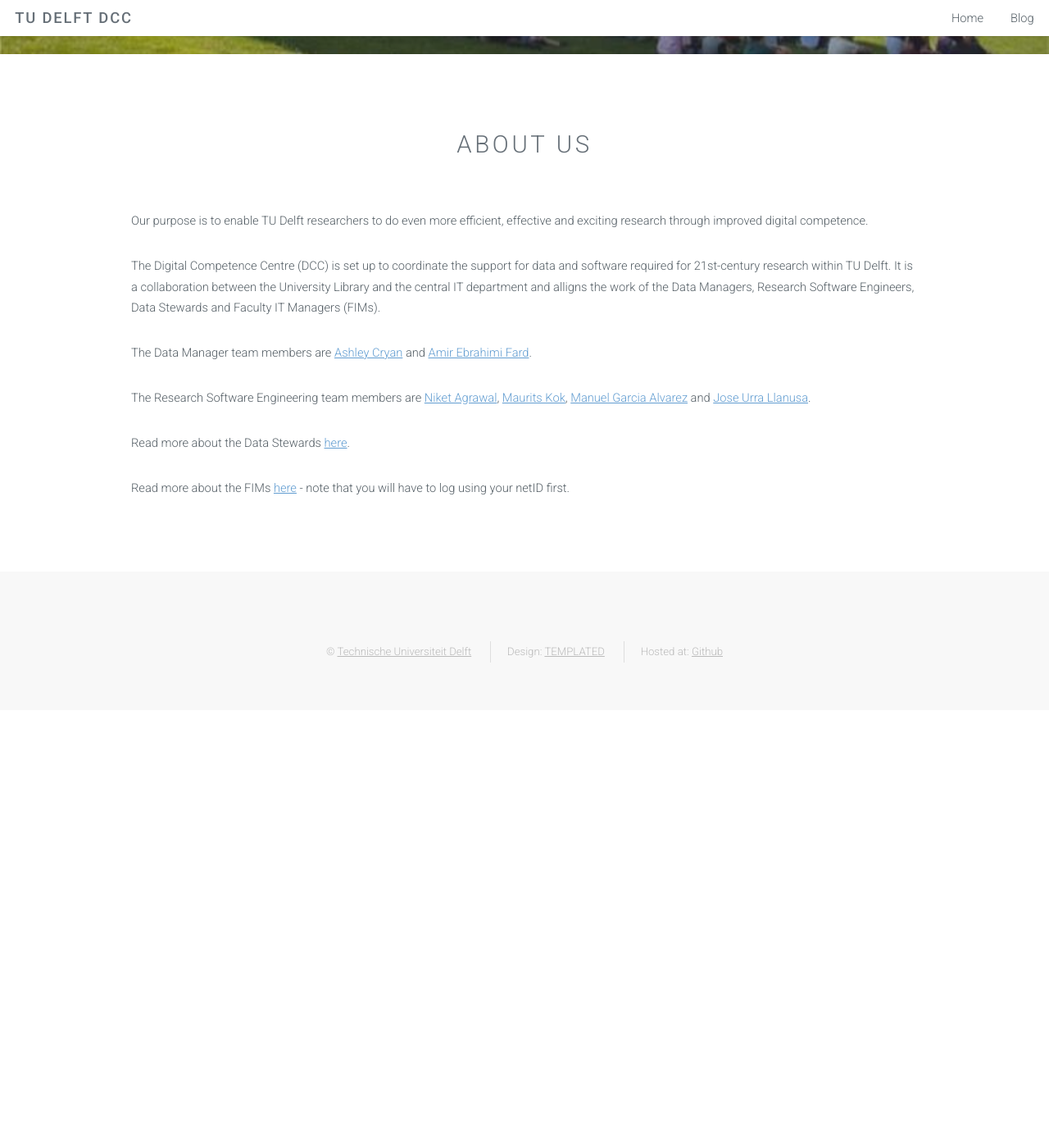
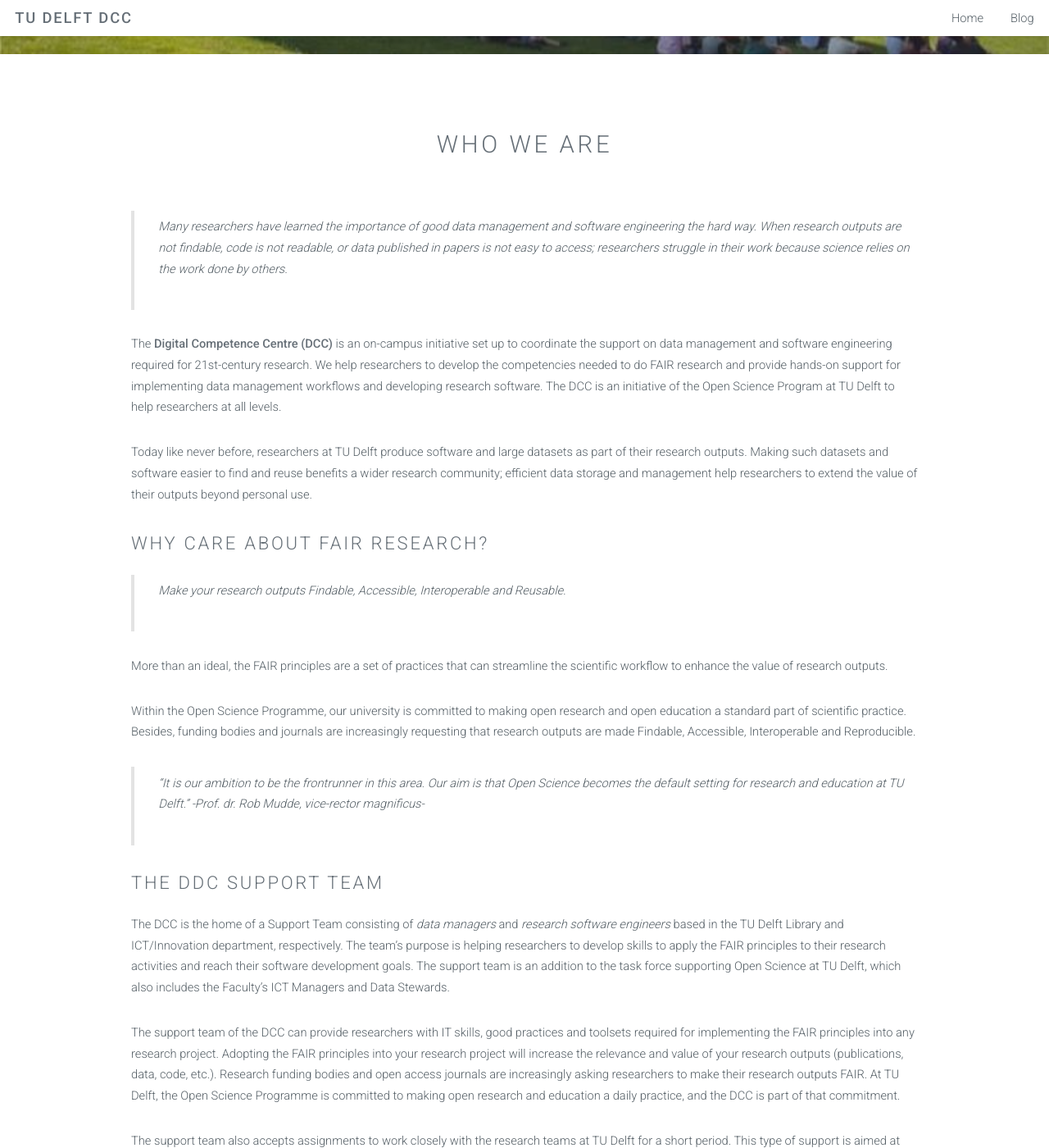
Before and after one commit to TU-Delft-DCC/DCC-website, a Jekyll site: the page built from _pages/who-we-are.md, in a window 1280 px wide and 1400 px high, scrolled down 249 px. Shown: the whole window at 82% size. Built offline with Jekyll 4.4.1, drawn with Linux system fonts in a browser that asks for light colours; before the commit the page ends 1115 px from its top, so only the background shows below that; some of the changed text lies outside the part shown.

Commit message:
modified who-we-are page using input from Manuel

```diff
--- a/_pages/who-we-are.md
+++ b/_pages/who-we-are.md
@@ -1,16 +1,57 @@
 ---
 layout: page
-title: About us
+title: Who we are
 ---
-Our purpose is to enable TU Delft researchers to do even more efficient, effective and exciting research through improved digital competence.
+> Many researchers have learned the importance of good data management and software engineering the hard way. When research outputs are not findable, code is not readable, or data published in papers is not easy to access; researchers struggle in their work because science relies on the work done by others.
 
-The Digital Competence Centre (DCC) is set up to coordinate the support for data and software required for 21st-century research within TU Delft.
-It is a collaboration between the University Library and the central IT department and alligns the work of the Data Managers, Research Software Engineers, Data Stewards and Faculty IT Managers (FIMs).
+The **Digital Competence Centre (DCC)** is an on-campus initiative set up to coordinate the support on data management and software engineering required for 21st-century research. We help researchers to develop the competencies needed to do FAIR research and provide hands-on support for implementing data management workflows and developing research software. The DCC is an initiative of the Open Science Program at TU Delft to help researchers at all levels.
 
-The Data Manager team members are [Ashley Cryan](https://www.tudelft.nl/en/staff/a.e.cryan) and [Amir Ebrahimi Fard](https://www.tudelft.nl/en/tpm/about-the-faculty/departments/multi-actor-systems/people/phd-candidates/a-amir-ebrahimi-fard/).
+Today like never before, researchers at TU Delft produce software and large datasets as part of their research outputs. Making such datasets and software easier to find and reuse benefits a wider research community; efficient data storage and management help researchers to extend the value of their outputs beyond personal use.
 
-The Research Software Engineering team members are [Niket Agrawal](https://www.tudelft.nl/en/staff/n.agrawal), [Maurits Kok](https://www.tudelft.nl/en/staff/m.w.a.kok), [Manuel Garcia Alvarez](https://orcid.org/0000-0003-1579-9989) and [Jose Urra Llanusa](https://www.tudelft.nl/staff/j.c.urrallanusa).
+## Why care about FAIR Research?
 
-Read more about the Data Stewards [here](https://www.tudelft.nl/en/library/current-topics/research-data-management/r/support/data-stewardship/contact/).
+>Make your research outputs Findable, Accessible, Interoperable and Reusable.
 
-Read more about the FIMs [here](https://intranet.tudelft.nl/en/-/faculty-it-manager) - note that you will have to log using your netID first.
+More than an ideal, the FAIR principles are a set of practices that can streamline the scientific workflow to enhance the value of research outputs.
+
+Within the Open Science Programme, our university is committed to making open research and open education a standard part of scientific practice. Besides, funding bodies and journals are increasingly requesting that research outputs are made Findable, Accessible, Interoperable and Reproducible.
+
+>“It is our ambition to be the frontrunner in this area.  Our aim is that Open Science becomes the default setting for research and education at TU Delft.” -Prof. dr. Rob Mudde, vice-rector magnificus-
+
+## The DDC Support Team
+
+The DCC is the home of a Support Team consisting of *data managers* and *research software engineers* based in the TU Delft Library and ICT/Innovation department, respectively. The team’s purpose is helping researchers to develop skills to apply the FAIR principles to their research activities and reach their software development goals. The support team is an addition to the task force supporting Open Science at TU Delft, which also includes the Faculty’s ICT Managers and Data Stewards.
+
+The support team of the DCC can provide researchers with IT skills, good practices and toolsets required for implementing the FAIR principles into any research project. Adopting the FAIR principles into your research project will increase the relevance and value of your research outputs (publications, data, code, etc.). Research funding bodies and open access journals are increasingly asking researchers to make their research outputs FAIR. At TU Delft, the Open Science Programme is committed to making open research and education a daily practice, and the DCC is part of that commitment.
+
+The support team also accepts assignments to work closely with the research teams at TU Delft for a short period. This type of support is aimed at research projects which see the development of scientific software as one of their outcomes. Or research projects that, because of their nature, demand expert advice on the design and implementation of data management workflow for making research-outputs reusable and interoperable.
+
+[Ashley Cryan](https://www.tudelft.nl/en/staff/a.e.cryan) and [Amir Ebrahimi Fard](https://www.tudelft.nl/en/tpm/about-the-faculty/departments/multi-actor-systems/people/phd-candidates/a-amir-ebrahimi-fard/) are our Data Managers.
+[Niket Agrawal](https://www.tudelft.nl/en/staff/n.agrawal), [Maurits Kok](https://www.tudelft.nl/en/staff/m.w.a.kok), [Manuel Garcia Alvarez](https://orcid.org/0000-0003-1579-9989) and [Jose Urra Llanusa](https://www.tudelft.nl/staff/j.c.urrallanusa) are our Research Software Engineers.
+
+## The DCC Team in Action
+
+The DCC Support Team is already working with several research projects at TU Delft.  Researchers are realising the value of adopting basic practices in data management, such as metadata archiving and shared repositories. The team is making a positive impact in **streamlining the scientific workflows** that require collaboration and organisation of many datasets.
+
+**Training and mentorship** on digital competencies such as version control is also a significant gain for researchers working on projects that demand migration of programing language. Changing the source code of scientific software to easier and more popular languages, such as Python, increases the adoption and reusability of research software by the scientific community.
+
+
+Lastly, researchers are also seeing the benefits of applying **good practices for documentation** and maintenance of source code, even when they are skilful in programming and have developed full-fleshed programs. The proper documentation of their software makes it easier to access, reuse it and attract new users.
+
+## How We Help?
+
+Any *researcher* at TU Delft, including *postdoctoral researchers* and *PhD students*, can request support from our team of Data Managers or Research Software Engineers. You can get in contact via e-mail: dcc@tudelft.nl.
+
+# Our support comes in two flavours:
+
+* **Questions** – send your questions anytime via e-mail. Our team will reply to you or find the right person to give you an answer.
+
+* **Project Support** – Apply for our extended support for your research projects (up to 340 hours). We can come ‘on board’ and work with you! *Our next call for applications will be announced somewhere in December 2020.*
+
+We are also active as part of the [Open Science Community](https://osc-delft.github.io/).
+
+## Got questions?
+
+You can reach the DCC Team through the following email address: [dcc@tudelft.nl](mailto:dcc@tudelft.nl).
+
+Alternatively, you can reach out to us in the [DCC Community Team](https://teams.microsoft.com/l/team/19%3ade0b543b375b4703a9537b030f220522%40thread.tacv2/conversations?groupId=cb8b8f86-0f54-4616-ad5c-94f0be874aec&tenantId=096e524d-6929-4030-8cd3-8ab42de0887b)  using Microsoft Teams.
```
